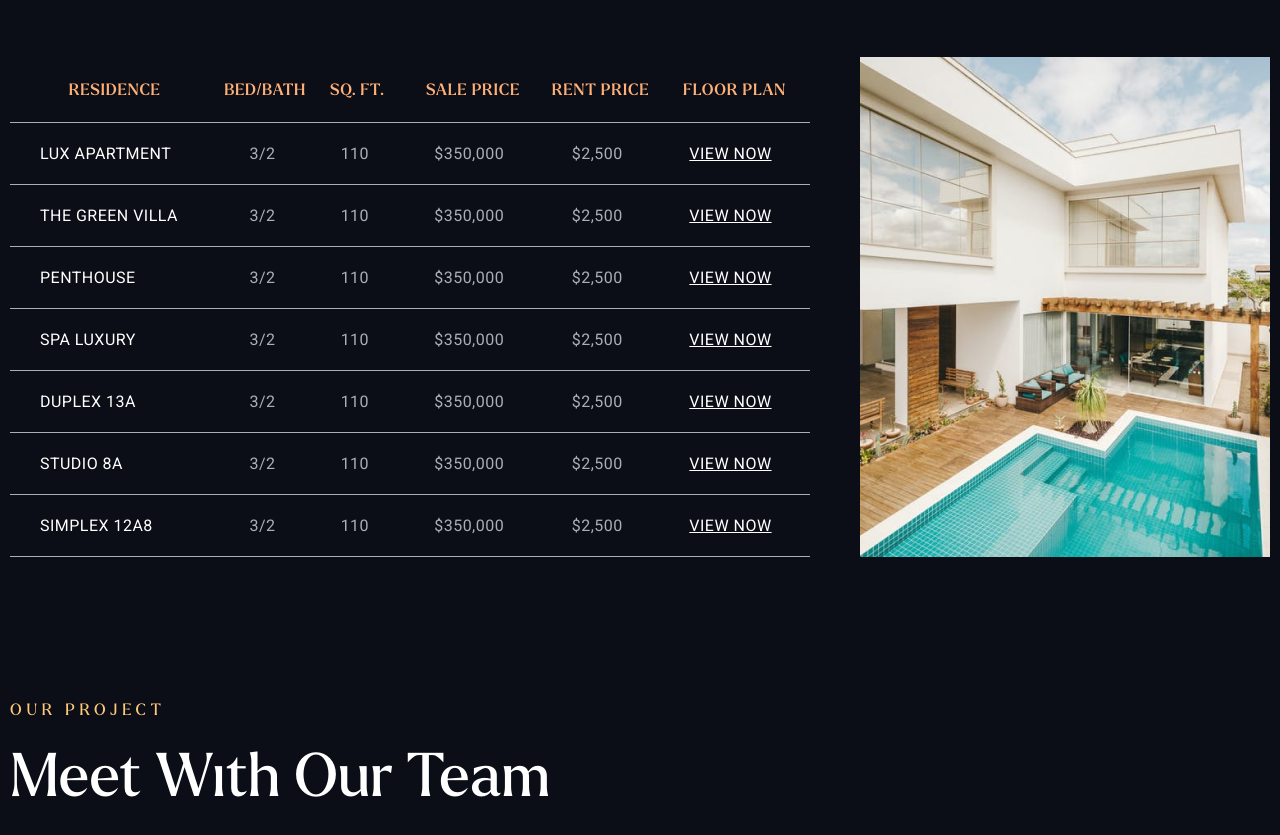
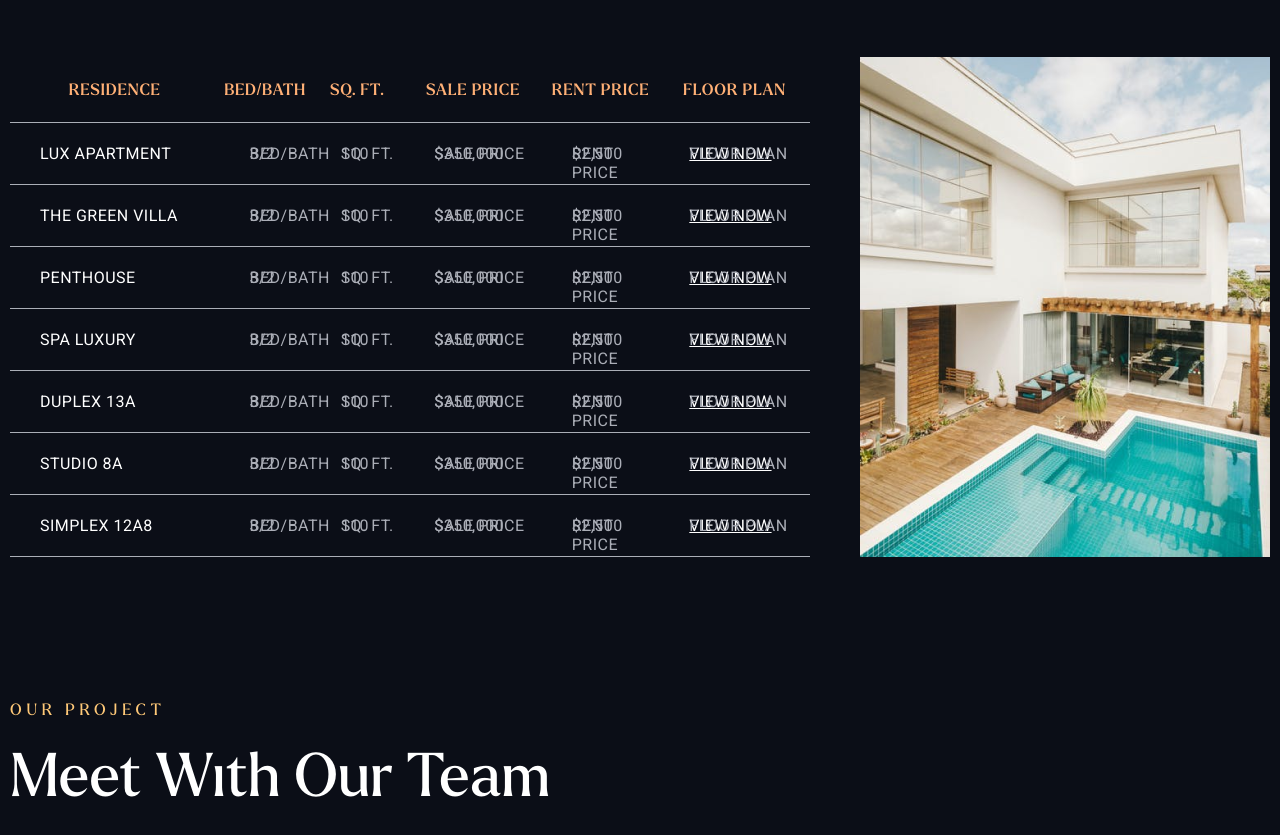
Before and after one commit to progdidi/RMC, a website: page app/index.html in a window 1280 px wide. Shown: the part 4975-5810 px from the top of the page. Drawn offline with Linux system fonts and the light colour scheme.

Commit message:
fix: adaptive availabiliy section

```diff
--- a/app/index.html
+++ b/app/index.html
@@ -193,59 +193,59 @@
                     </tr>
                     <tr class="availability__table-row">
                         <td class="availability__table-data project">LUX APARTMENT</td>
-                        <td class="availability__table-data">3/2</td>
-                        <td class="availability__table-data">110</td>
-                        <td class="availability__table-data">$350,000</td>
-                        <td class="availability__table-data">$2,500</td>
-                        <td class="availability__table-data view"><a href="#" class="availability__table-link">VIEW NOW</a></td>
+                        <td data-label="BED/BATH" class="availability__table-data">3/2</td>
+                        <td data-label="SQ. FT." class="availability__table-data">110</td>
+                        <td data-label="SALE PRICE" class="availability__table-data">$350,000</td>
+                        <td data-label="RENT PRICE" class="availability__table-data">$2,500</td>
+                        <td data-label="FLOOR PLAN" class="availability__table-data view"><a href="#" class="availability__table-link">VIEW NOW</a></td>
                     </tr>
                     <tr class="availability__table-row">
                         <td class="availability__table-data project">THE GREEN VILLA</td>
-                        <td class="availability__table-data">3/2</td>
-                        <td class="availability__table-data">110</td>
-                        <td class="availability__table-data">$350,000</td>
-                        <td class="availability__table-data">$2,500</td>
-                        <td class="availability__table-data view"><a href="#" class="availability__table-link">VIEW NOW</a></td>
+                        <td data-label="BED/BATH" class="availability__table-data">3/2</td>
+                        <td data-label="SQ. FT." class="availability__table-data">110</td>
+                        <td data-label="SALE PRICE" class="availability__table-data">$350,000</td>
+                        <td data-label="RENT PRICE" class="availability__table-data">$2,500</td>
+                        <td data-label="FLOOR PLAN" class="availability__table-data view"><a href="#" class="availability__table-link">VIEW NOW</a></td>
                     </tr>
                     <tr class="availability__table-row">
                         <td class="availability__table-data project">PENTHOUSE</td>
-                        <td class="availability__table-data">3/2</td>
-                        <td class="availability__table-data">110</td>
-                        <td class="availability__table-data">$350,000</td>
-                        <td class="availability__table-data">$2,500</td>
-                        <td class="availability__table-data view"><a href="#" class="availability__table-link">VIEW NOW</a></td>
+                        <td data-label="BED/BATH" class="availability__table-data">3/2</td>
+                        <td data-label="SQ. FT." class="availability__table-data">110</td>
+                        <td data-label="SALE PRICE" class="availability__table-data">$350,000</td>
+                        <td data-label="RENT PRICE" class="availability__table-data">$2,500</td>
+                        <td data-label="FLOOR PLAN" class="availability__table-data view"><a href="#" class="availability__table-link">VIEW NOW</a></td>
                     </tr>
                     <tr class="availability__table-row">
                         <td class="availability__table-data project">SPA LUXURY</td>
-                        <td class="availability__table-data">3/2</td>
-                        <td class="availability__table-data">110</td>
-                        <td class="availability__table-data">$350,000</td>
-                        <td class="availability__table-data">$2,500</td>
-                        <td class="availability__table-data view"><a href="#" class="availability__table-link">VIEW NOW</a></td>
+                        <td data-label="BED/BATH" class="availability__table-data">3/2</td>
+                        <td data-label="SQ. FT." class="availability__table-data">110</td>
+                        <td data-label="SALE PRICE" class="availability__table-data">$350,000</td>
+                        <td data-label="RENT PRICE" class="availability__table-data">$2,500</td>
+                        <td data-label="FLOOR PLAN" class="availability__table-data view"><a href="#" class="availability__table-link">VIEW NOW</a></td>
                     </tr>
                     <tr class="availability__table-row">
                         <td class="availability__table-data project">DUPLEX 13A</td>
-                        <td class="availability__table-data">3/2</td>
-                        <td class="availability__table-data">110</td>
-                        <td class="availability__table-data">$350,000</td>
-                        <td class="availability__table-data">$2,500</td>
-                        <td class="availability__table-data view"><a href="#" class="availability__table-link">VIEW NOW</a></td>
+                        <td data-label="BED/BATH" class="availability__table-data">3/2</td>
+                        <td data-label="SQ. FT." class="availability__table-data">110</td>
+                        <td data-label="SALE PRICE" class="availability__table-data">$350,000</td>
+                        <td data-label="RENT PRICE" class="availability__table-data">$2,500</td>
+                        <td data-label="FLOOR PLAN" class="availability__table-data view"><a href="#" class="availability__table-link">VIEW NOW</a></td>
                     </tr>
                     <tr class="availability__table-row">
                         <td class="availability__table-data project">STUDIO 8A</td>
-                        <td class="availability__table-data">3/2</td>
-                        <td class="availability__table-data">110</td>
-                        <td class="availability__table-data">$350,000</td>
-                        <td class="availability__table-data">$2,500</td>
-                        <td class="availability__table-data view"><a href="#" class="availability__table-link">VIEW NOW</a></td>
+                        <td data-label="BED/BATH" class="availability__table-data">3/2</td>
+                        <td data-label="SQ. FT." class="availability__table-data">110</td>
+                        <td data-label="SALE PRICE" class="availability__table-data">$350,000</td>
+                        <td data-label="RENT PRICE" class="availability__table-data">$2,500</td>
+                        <td data-label="FLOOR PLAN" class="availability__table-data view"><a href="#" class="availability__table-link">VIEW NOW</a></td>
                     </tr>
                     <tr class="availability__table-row">
                         <td class="availability__table-data project">SIMPLEX 12A8</td>
-                        <td class="availability__table-data">3/2</td>
-                        <td class="availability__table-data">110</td>
-                        <td class="availability__table-data">$350,000</td>
-                        <td class="availability__table-data">$2,500</td>
-                        <td class="availability__table-data view"><a href="#" class="availability__table-link">VIEW NOW</a></td>
+                        <td data-label="BED/BATH" class="availability__table-data">3/2</td>
+                        <td data-label="SQ. FT." class="availability__table-data">110</td>
+                        <td data-label="SALE PRICE" class="availability__table-data">$350,000</td>
+                        <td data-label="RENT PRICE" class="availability__table-data">$2,500</td>
+                        <td data-label="FLOOR PLAN" class="availability__table-data view"><a href="#" class="availability__table-link">VIEW NOW</a></td>
                     </tr>
 
                 </table>
--- a/app/scss/blocks/_availability.scss
+++ b/app/scss/blocks/_availability.scss
@@ -55,6 +55,7 @@
                 font-size: 16px;
                 line-height: normal;
                 letter-spacing: 0.48px;
+                position: relative;
                 .availability__table-link {
                     color: #fff;
                     font-size: 16px;
@@ -68,13 +69,19 @@
                 &.project {
                     color: #fff;
                 }
+                &::before {
+                    position: absolute;
+                    content: attr(data-label);
+                }
             }
         }
 
 
         .availability__img {
             margin-left: 50px;
+            object-fit: cover;
         }
+
     }
 }
 
@@ -94,6 +101,17 @@
 
 @media (max-width: 760px) {
     .availability {
+        .availability__head {
+            flex-direction: column;
+            justify-content: center;
+            align-items: center;
+            &-title {
+                text-align: center;
+            }
+            &-text {
+                width: 80%;
+            }
+        }
         .availability__inner {
             .availability__table {
                 width: 100%;
@@ -107,6 +125,11 @@
 
 @media (max-width: 600px) {
     .availability {
+        .availability__head {
+            &-text {
+                width: 100%;
+            }
+        }
         .availability__inner {
             .availability__table {
 
```
Also changed, not shown: app/css/style.min.css.
